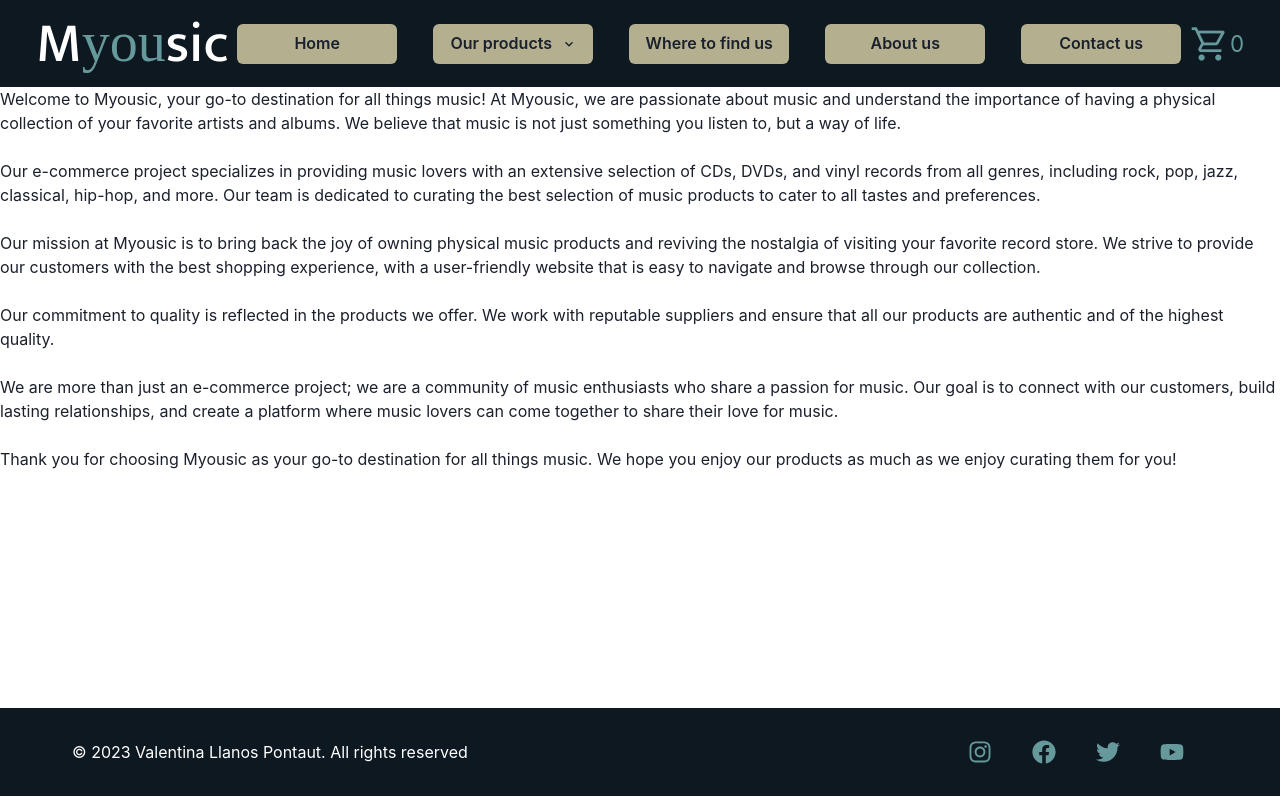
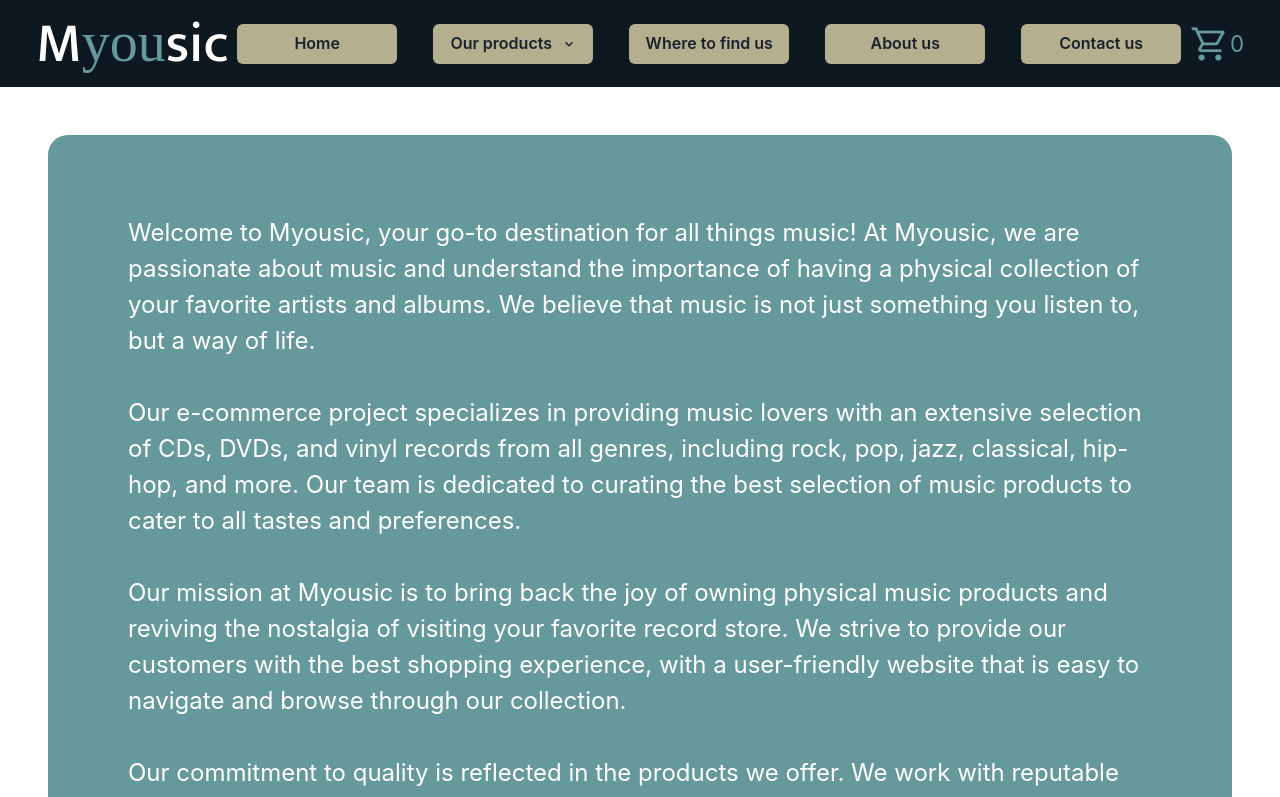
Before and after one commit to valenpontaut/E-commerce--ReactJs, a React (Vite) app: page /aboutus in a window 1280 px wide. Shown: the top 797 px of the page. Built offline with nearby package versions, Linux system fonts and the light colour scheme; a web font is replaced by a local one.

Commit message:
about us styling

```diff
--- a/src/components/AboutUs.jsx
+++ b/src/components/AboutUs.jsx
@@ -2,7 +2,10 @@ import React from 'react'
 
 const AboutUs = () => {
   return (
-    <div className='body__Container'> Welcome to Myousic, your go-to destination for all things music!
+    <div className='body__Container'>
+      <div className='aboutUs'>
+        <div className='aboutUs__text'>
+          Welcome to Myousic, your go-to destination for all things music!
           At Myousic, we are passionate about music and understand the importance of having a physical collection of your favorite artists and albums. We believe that music is not just something you listen to, but a way of life.
           <br/><br/>
           Our e-commerce project specializes in providing music lovers with an extensive selection of CDs, DVDs, and vinyl records from all genres, including rock, pop, jazz, classical, hip-hop, and more. Our team is dedicated to curating the best selection of music products to cater to all tastes and preferences.
@@ -13,7 +16,10 @@ const AboutUs = () => {
           <br/><br/>
           We are more than just an e-commerce project; we are a community of music enthusiasts who share a passion for music. Our goal is to connect with our customers, build lasting relationships, and create a platform where music lovers can come together to share their love for music.
           <br/><br/>
-    Thank you for choosing Myousic as your go-to destination for all things music. We hope you enjoy our products as much as we enjoy curating them for you! </div>
+          Thank you for choosing Myousic as your go-to destination for all things music. We hope you enjoy our products as much as we enjoy curating them for you!
+        </div>
+      </div>
+    </div>
   )
 }
 
```
Lines whose indentation alone changed are shown as unchanged.
